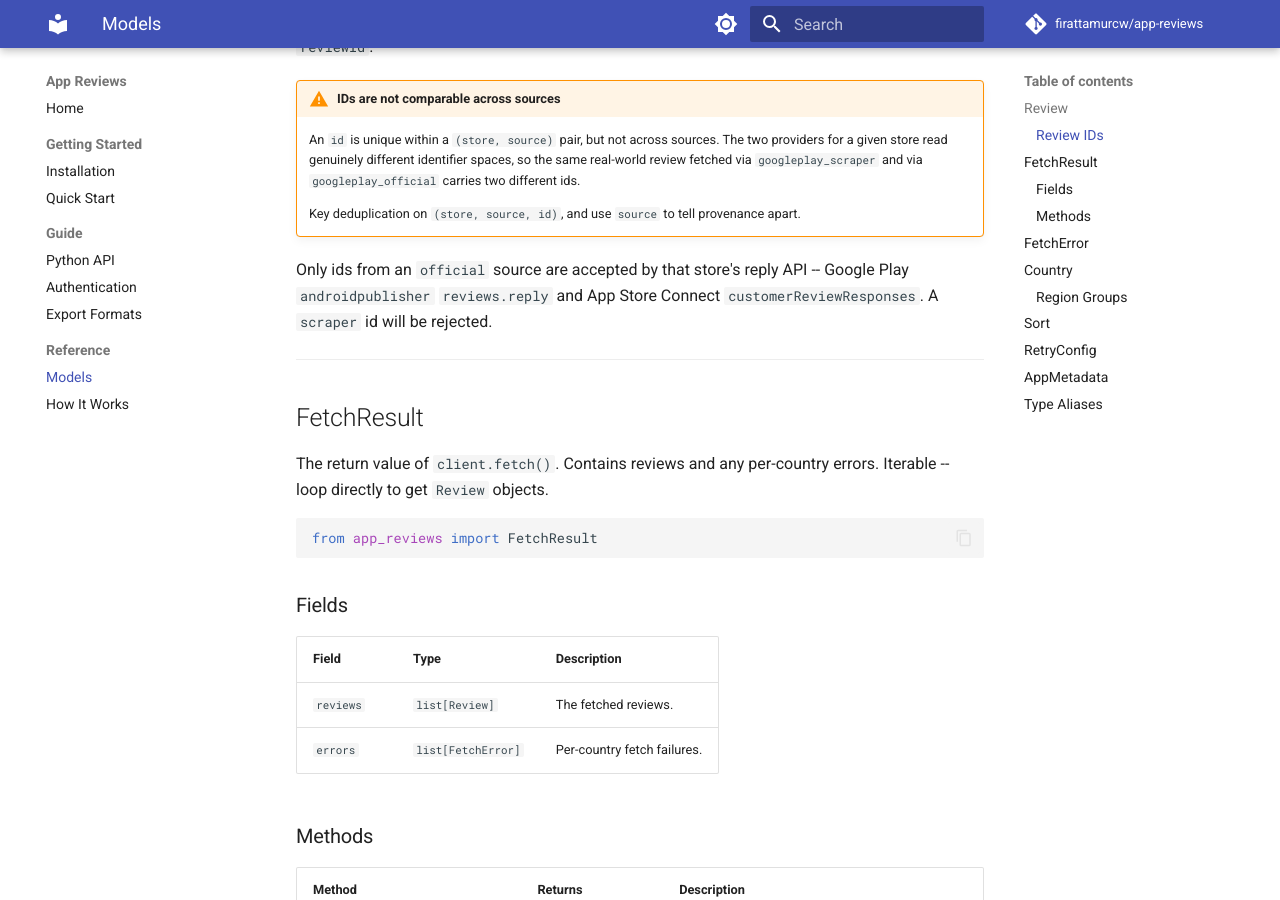
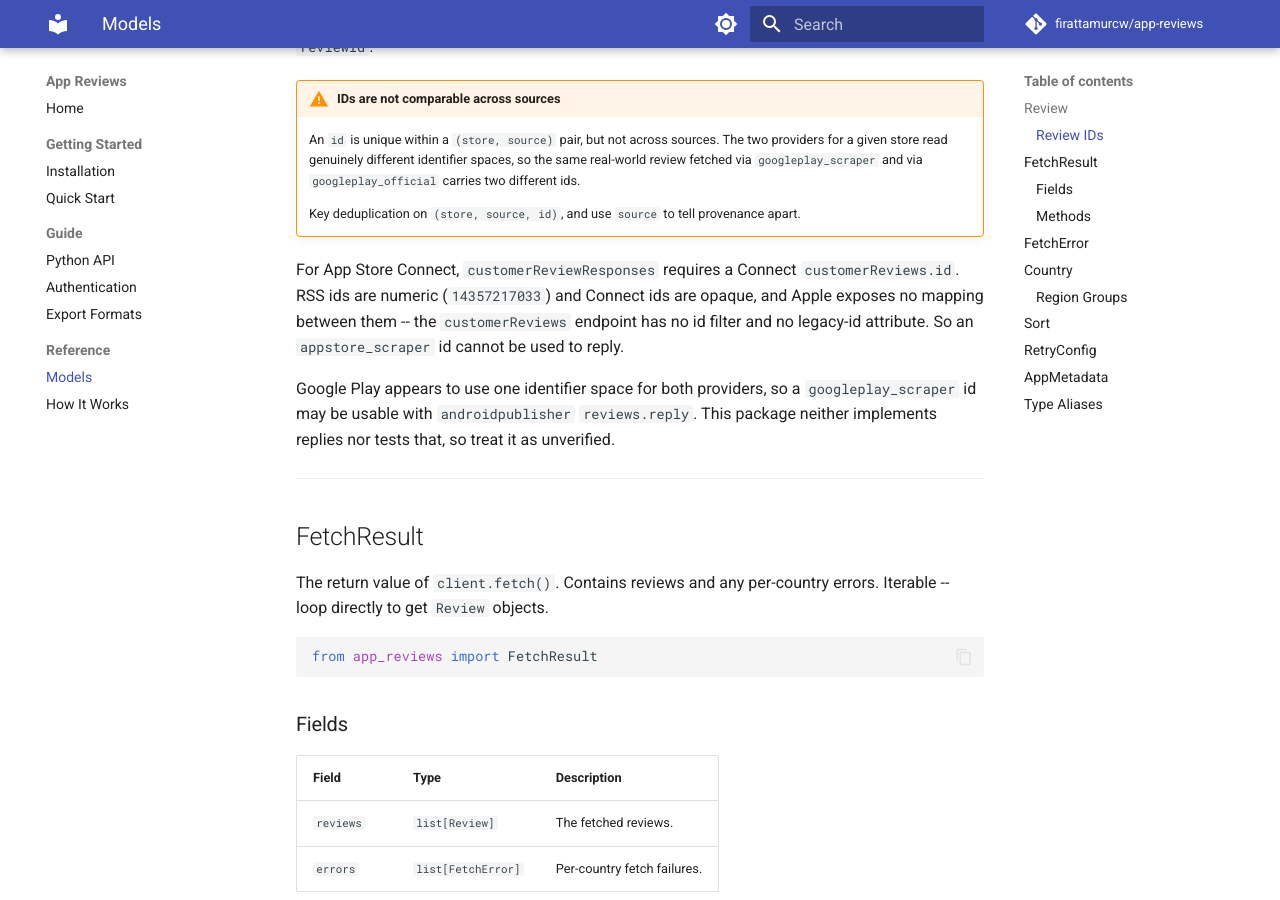
Before and after one commit to firattamurcw/app-reviews, an MkDocs documentation site: the page built from docs/reference/models.md, in a window 1280 px wide and 900 px high, scrolled down 1407 px. Built offline with MkDocs 1.6.1 and Material for MkDocs 9.7.7, drawn with Linux system fonts in a browser that asks for light colours; comment, search, counter and statistics services are not loaded.

Commit message:
fix: restore release-notes preamble and scope the reply-API claim (#49)
* ci: allow a hand-written preamble on release notes

Adds body_path pointing at .github/release-notes/<tag>.md, which
action-gh-release pre-pends to the generated PR list. An absent file
falls back to empty, so releases without a preamble are unaffected.

Includes v0.5.0.md covering the Review.id breaking change.

* docs: scope the reply-API claim to the App Store

Web research contradicted the cross-store version of this claim.

App Store: confirmed. RSS ids are numeric, Connect customerReviews.id is
opaque, the customerReviews endpoint has no id filter and no legacy-id
attribute, and Apple has left the mapping question unanswered on its own
forums. An appstore_scraper id cannot address customerReviewResponses.

Google Play: likely the opposite. The batchexecute id is a UUID that also
works as a public store permalink and appears as data-review-id in the
page HTML, Play Console CSV exports use the same shape, and shipped
third-party code feeds scraped ids straight into androidpublisher
reviews.get. So the two providers there probably share one namespace.

Docs now assert only the App Store case and mark Google Play unverified.

```diff
--- a/docs/reference/models.md
+++ b/docs/reference/models.md
@@ -44,7 +44,9 @@ from app_reviews import Review
 
     Key deduplication on `(store, source, id)`, and use `source` to tell provenance apart.
 
-Only ids from an `official` source are accepted by that store's reply API -- Google Play `androidpublisher` `reviews.reply` and App Store Connect `customerReviewResponses`. A `scraper` id will be rejected.
+For App Store Connect, `customerReviewResponses` requires a Connect `customerReviews.id`. RSS ids are numeric (`14357217033`) and Connect ids are opaque, and Apple exposes no mapping between them -- the `customerReviews` endpoint has no id filter and no legacy-id attribute. So an `appstore_scraper` id cannot be used to reply.
+
+Google Play appears to use one identifier space for both providers, so a `googleplay_scraper` id may be usable with `androidpublisher` `reviews.reply`. This package neither implements replies nor tests that, so treat it as unverified.
 
 ---
 
```
Also changed, not shown: README.md (+4 -2 lines), .github/release-notes/v0.5.0.md (added), 1 other file.
